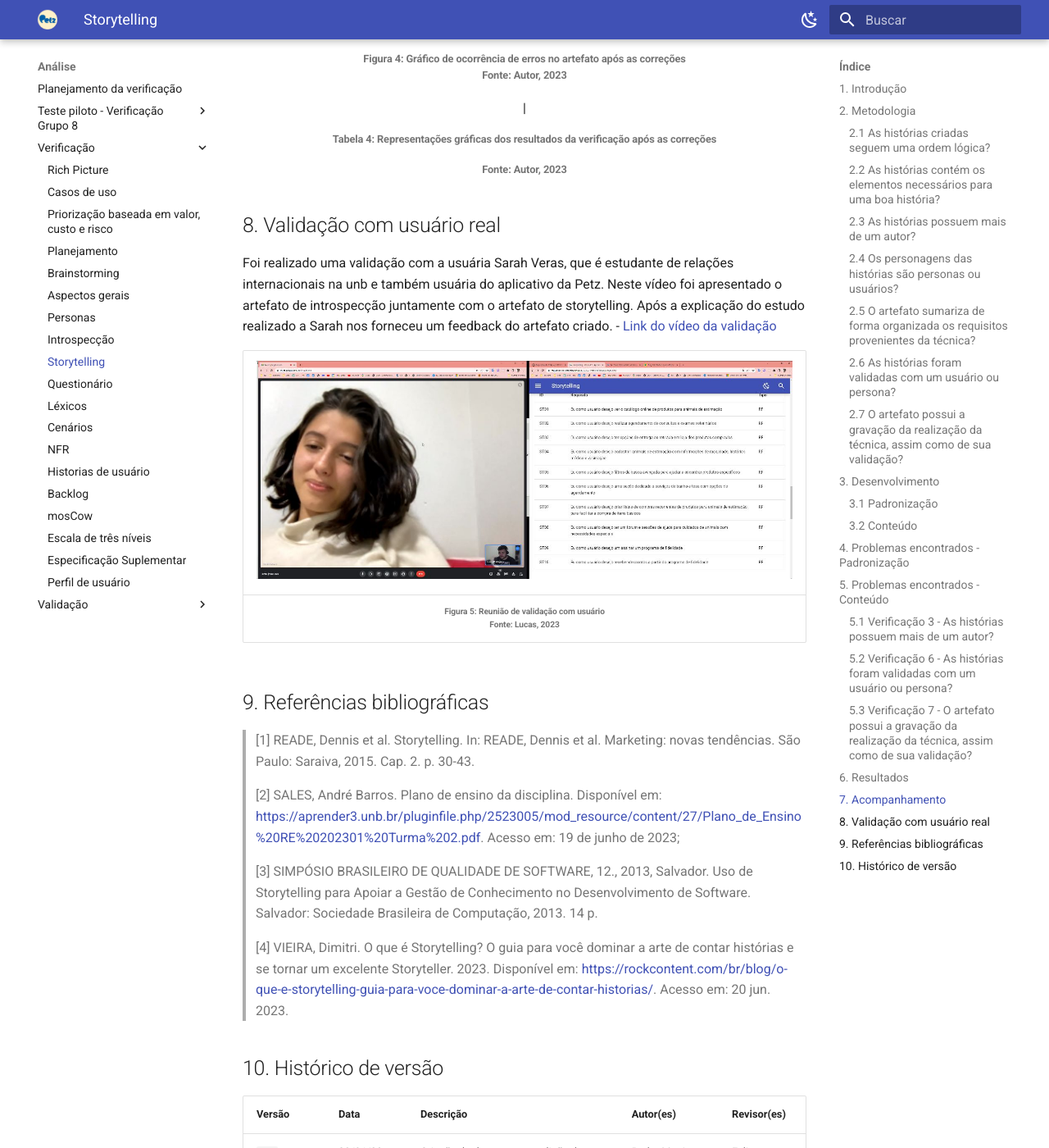
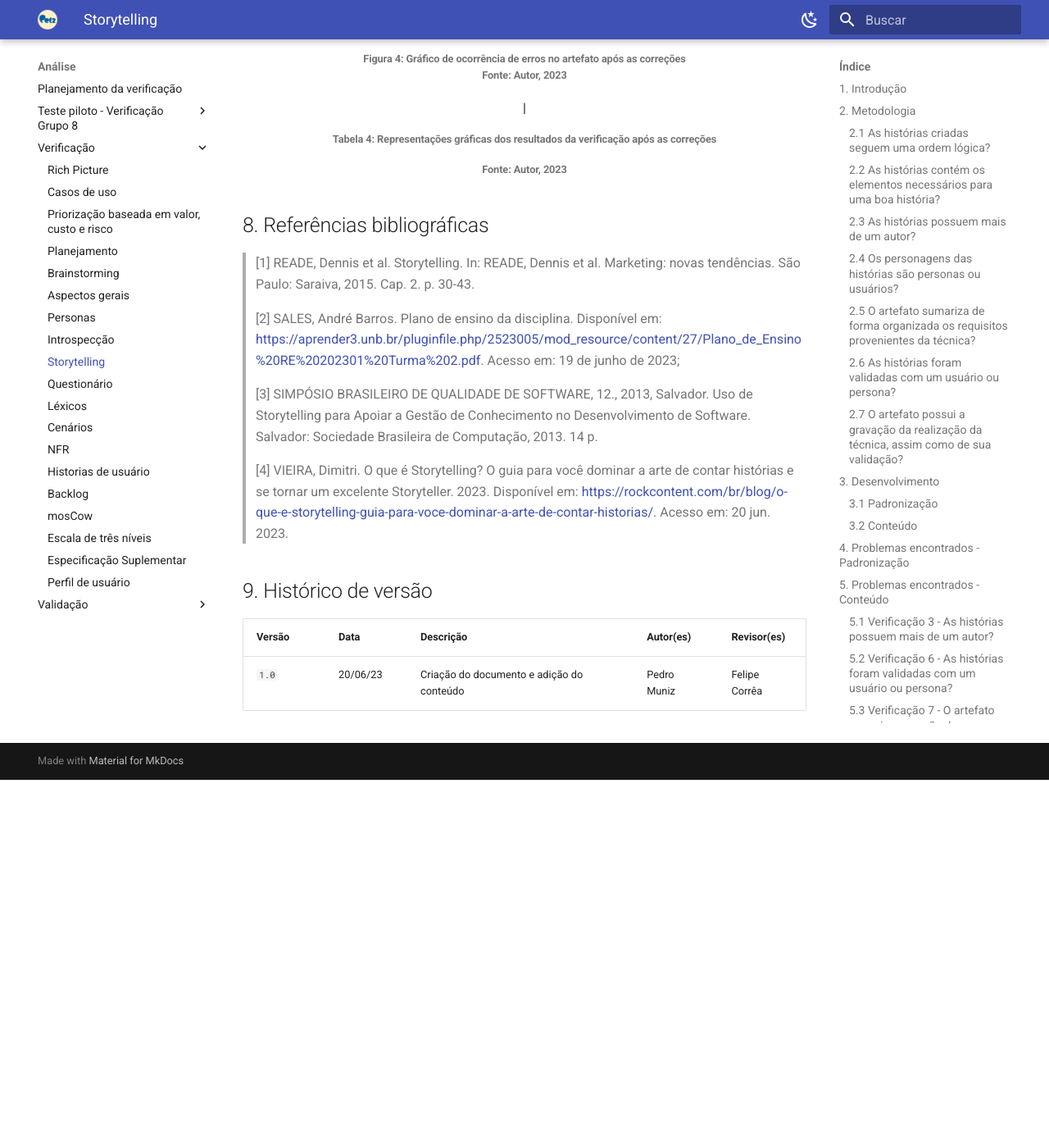
Before and after one commit to Requisitos-de-Software/2023.1-Petz, an MkDocs documentation site: the page built from docs/analise/storytelling.md, in a window 1280 px wide and 1400 px high, scrolled down 5185 px. Shown: the whole window at 82% size. Built offline with MkDocs 1.6.1 and Material for MkDocs 9.7.7, drawn with Linux system fonts in a browser that asks for light colours; after the commit the page ends 6136 px from its top, so only the background shows below that; some of the changed text lies outside the part shown.

Commit message:
fix: realocando validacoes com usuario que estavam na pagina de verificacao e nao do proprio artefato

```diff
--- a/docs/analise/storytelling.md
+++ b/docs/analise/storytelling.md
@@ -139,15 +139,7 @@
 <h6 align = "center"> Tabela 4: Representações gráficas dos resultados da verificação após as correções</h6>
 <h6 align = "center"> Fonte: Autor, 2023 </h6>
 
-## 8. Validação com usuário real
-
-Foi realizado uma validação com a usuária Sarah Veras, que é estudante de relações internacionais na unb e também usuária do aplicativo da Petz. Neste vídeo foi apresentado o artefato de introspecção juntamente com o artefato de storytelling. Após a explicação do estudo realizado a Sarah nos forneceu um feedback do artefato criado. - [Link do vídeo da validação](https://youtu.be/an_ftWnX1Dk)
-
-| ![Representação do grau de satisfação no artefato](../assets/introspeccao/validacaoComUsuario.jpg) |
-| ----------------------------------------------------------------------------------------------------- |
-|<h6 align="center">Figura 5: Reunião de validação com usuário<br>Fonte: Lucas, 2023</h6> |
-
-## 9. Referências bibliográficas
+## 8. Referências bibliográficas
 
 > [1] READE, Dennis et al. Storytelling. In: READE, Dennis et al. Marketing: novas tendências. São Paulo: Saraiva, 2015. Cap. 2. p. 30-43.
 
@@ -157,9 +149,8 @@
 
 > [4] VIEIRA, Dimitri. O que é Storytelling? O guia para você dominar a arte de contar histórias e se tornar um excelente Storyteller. 2023. Disponível em: <https://rockcontent.com/br/blog/o-que-e-storytelling-guia-para-voce-dominar-a-arte-de-contar-historias/>. Acesso em: 20 jun. 2023.
 
-## 10. Histórico de versão
+## 9. Histórico de versão
 
 | Versão | Data | Descrição | Autor(es) | Revisor(es) |
 |--|--|--|--|--|
 | `1.0` | 20/06/23 | Criação do documento e adição do conteúdo | Pedro Muniz | Felipe Corrêa |
-| `1.1` | 05/07/23 | Adição da validação com usuário | Lucas Rodrigues | Magno Luiz |
```
Also changed, not shown: docs/analise/introspeccao.md (+3 -10 lines), docs/elicitacao/Storytelling.md (+9 -0 lines), docs/elicitacao/introspeccao.md (+13 -4 lines).
